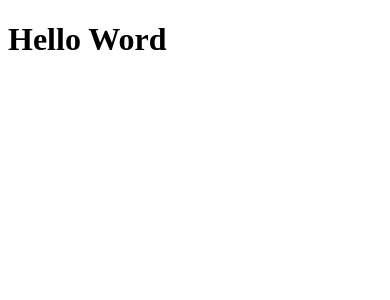
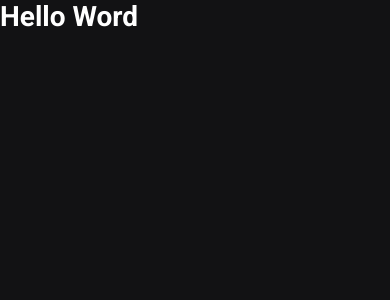
Before and after one commit to leo-ngra/Projeto-Next.js, a Next.js app: page / in a window 390 px wide. Shown: the top 300 px of the page. Built offline with nearby package versions, Linux system fonts and the light colour scheme.

Commit message:
iniciando projeto

```diff
--- a/pages/_app.js
+++ /dev/null
@@ -1,6 +0,0 @@
-
-function MyApp({ Component, pageProps }) {
-  return <Component {...pageProps} />
-}
-
-export default MyApp
--- a/pages/index.js
+++ /dev/null
@@ -1,5 +0,0 @@
-export default function Home() {
-  return (
-    <h1>Hello Word</h1>
-  )
-}
--- /dev/null
+++ b/src/pages/_app.tsx
@@ -0,0 +1,9 @@
+import { AppProps } from 'next/app'
+
+import '../styles/global.scss'
+
+function MyApp({ Component, pageProps }: AppProps) {
+  return <Component {...pageProps} />
+}
+
+export default MyApp
--- /dev/null
+++ b/src/pages/_document.tsx
@@ -0,0 +1,18 @@
+import Document, {Html, Head, Main, NextScript} from 'next/document'
+
+export default class MyDocument extends Document{
+    render() {
+        return (
+              <Html>
+                <Head>
+                    <link rel="preconnect" href="https://fonts.gstatic.com" />
+                    <link href="https://fonts.googleapis.com/css2?family=Roboto:wght@400;700;900&display=swap" rel="stylesheet" />
+                </Head>
+                <body>
+                    <Main />
+                    <NextScript />
+                </body>
+              </Html>
+        )
+    }
+}
--- /dev/null
+++ b/src/pages/index.tsx
@@ -0,0 +1,16 @@
+
+import Head from 'next/head';
+
+export default function Home() {
+  return (
+    <>
+      <Head>
+          <title>Início | ig.news</title>
+        </Head>
+      <h1>
+
+        Hello Word
+        </h1>
+    </>
+  )
+}
--- /dev/null
+++ b/src/styles/global.scss
@@ -0,0 +1,46 @@
+* {
+    margin: 0;
+    padding: 0;
+    box-sizing: border-box;
+}
+
+:root {
+    --white: #FFFFFF;
+
+    --gray-100: #e1e1e6;
+    --gray-300: #a8a8b3;
+    --gray-900: #121214;
+
+    --cyan-500: #61dafb;
+    --yellow-500: #eba417;
+}
+
+@media (max-width: 1080px) {
+    html {
+        font-size: 93.75%;
+    }
+}
+
+@media (max-width: 720px) {
+    html {
+        font-size: 87.5%;
+    }
+}
+
+body {
+    background: var(--gray-900);
+    color: var(--white);
+}
+
+body, input, textarea, select, button {
+    font: 400 1rem 'Roboto', sans-serif;
+}
+
+button {
+    cursor: pointer;
+}
+
+a {
+    color: inherit;
+    text-decoration: none;
+}
```
Also changed, not shown: package.json (+6 -2 lines), tsconfig.json (added, +30 -0 lines), 1 other file (tests, documents, lock files or other folders).
